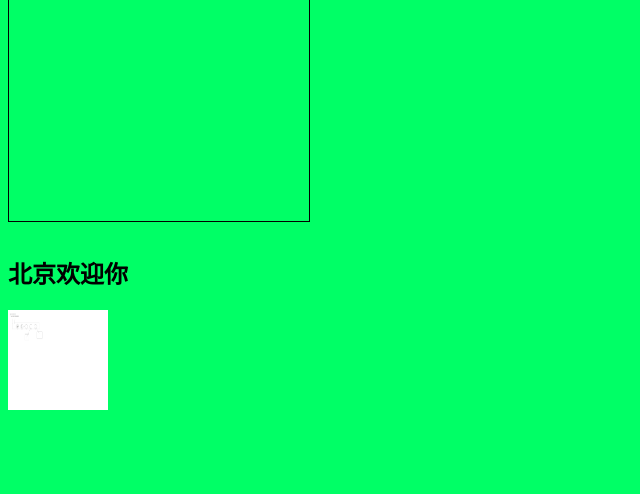
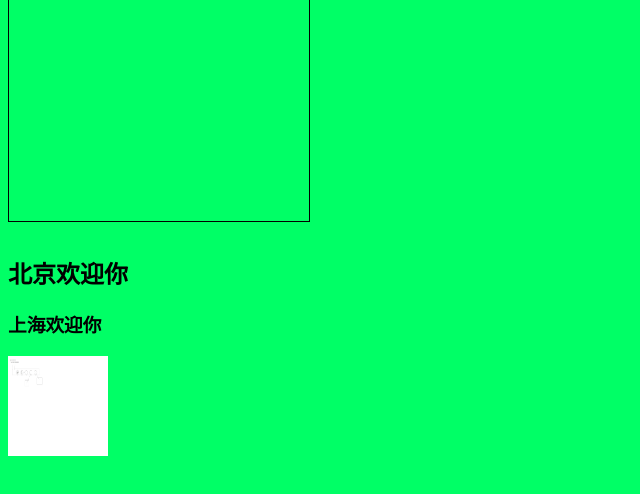
Before and after one commit to lfzzc/git-demo, a website: page src/index.html in a window 1280 px wide. Shown: the part 114-608 px from the top of the page, without its empty margins (0-640 px from the left). Drawn offline with Linux system fonts and the light colour scheme; files that its build step writes are made by us from their sources.

Commit message:
'shanghaihuanyingni'

```diff
--- a/src/index.html
+++ b/src/index.html
@@ -9,6 +9,7 @@
 <body>
 <h1>world</h1>
 <h2>北京欢迎你</h2>
+<h3>上海欢迎你</h3>
 <div class="box"></div>
 <script src="js/all.js"></script>
 </body>
```
